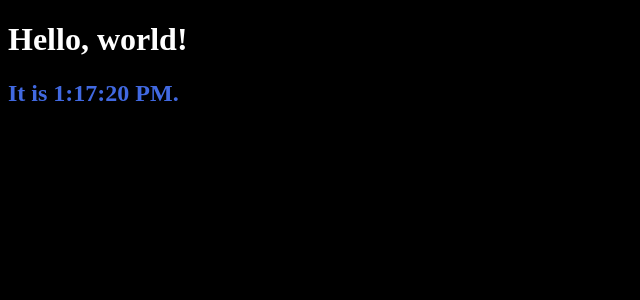
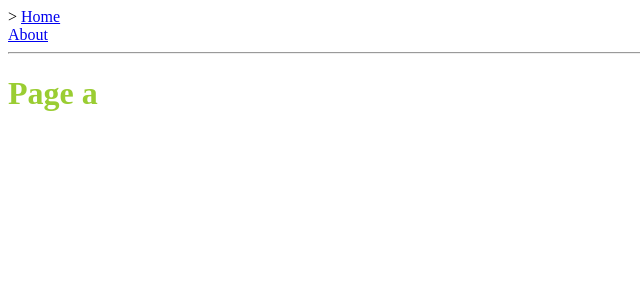
Before and after one commit to Zqy0319/Learning-Frontend-, a React app in the folder week2/my_project/: page / in a window 1280 px wide. Shown: the top 300 px of the page, without its empty margins (0-640 px from the left). Built offline with nearby package versions, Linux system fonts and the light colour scheme.

Commit message:
create page a and b

```diff
--- a/week2/my_project/package.json
+++ b/week2/my_project/package.json
@@ -14,7 +14,9 @@
   "license": "ISC",
   "dependencies": {
     "react": "^17.0.1",
-    "react-dom": "^17.0.1"
+    "react-dom": "^17.0.1",
+    "react-router": "^5.2.0",
+    "react-router-dom": "^5.2.0"
   },
   "devDependencies": {
     "@babel/core": "^7.13.10",
--- a/week2/my_project/src/App.jsx
+++ b/week2/my_project/src/App.jsx
@@ -1,37 +1,66 @@
 import React from "react";
 import "./Styles.css";
 
-class Clock extends React.Component {
-    constructor(props) {
-      super(props);
-      this.state = {date: new Date()};
-    }
+import {
+  BrowserRouter as Router,
+  Switch,
+  Route,
+  Link,
+  useRouteMatch
+} from "react-router-dom";
 
-    componentDidMount() {
-        this.timerID = setInterval(
-          () => this.tick(),
-          1000
+export default function CustomLinkExample() {
+  return (
+    <Router>
+      <div>
+        <OldSchoolMenuLink
+          activeOnlyWhenExact={true}
+          to="/"
+          label="Home"
+        />
+        <OldSchoolMenuLink to="/about" label="About" />
+
+        <hr />
+
+        <Switch>
+          <Route exact path="/">
+            <Home />
+          </Route>
+          <Route path="/about">
+            <About />
+          </Route>
+        </Switch>
+      </div>
+    </Router>
   );
 }
 
-      componentWillUnmount() {
-        clearInterval(this.timerID);
-      }
+function OldSchoolMenuLink({ label, to, activeOnlyWhenExact }) {
+  let match = useRouteMatch({
+    path: to,
+    exact: activeOnlyWhenExact
+  });
 
-      tick() {
-        this.setState({
-          date: new Date()
-        });
-      }
-
-    render() {
   return (
-        <div>
-          <h1>Hello, world!</h1>
-          <h2>It is {this.state.date.toLocaleTimeString()}.</h2>
+    <div className={match ? "active" : ""}>
+      {match && "> "}
+      <Link to={to}>{label}</Link>
     </div>
   );
 }
+
+function Home() {
+  return (
+    <div>
+      <h1>Page a</h1>
+    </div>
+  );
 }
 
-export default Clock;
+function About() {
+  return (
+    <div>
+      <h2>Page b</h2>
+    </div>
+  );
+}
--- a/week2/my_project/src/index.jsx
+++ b/week2/my_project/src/index.jsx
@@ -1,7 +1,7 @@
 import React from "react";
 import ReactDOM from "react-dom";
-import Clock from "./App";
+import App from "./App";
 
-ReactDOM.render(<Clock />, document.getElementById("root"));
+ReactDOM.render(<App />, document.getElementById("root"));
 
 module.hot.accept();
--- a/week2/my_project/src/styles.css
+++ b/week2/my_project/src/styles.css
@@ -1,8 +1,8 @@
 body {
-    background-color: black;
+    background-color: white;
 }
 h1 {
-    color: white;
+    color: yellowgreen;
 }
 h2 {
     color: royalblue;
```
Also changed, not shown: 2 other files (tests, documents, lock files or other folders). Lines whose indentation alone changed are shown as unchanged.
